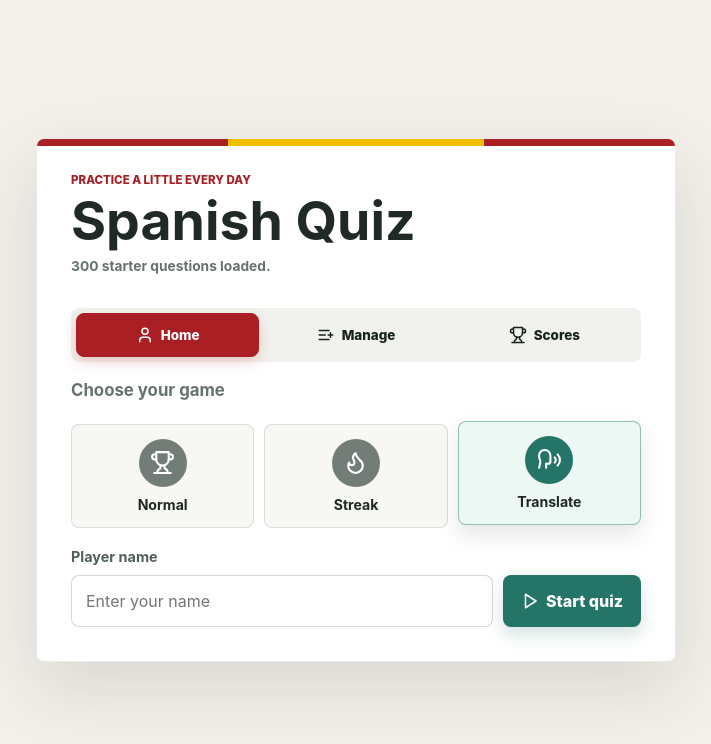
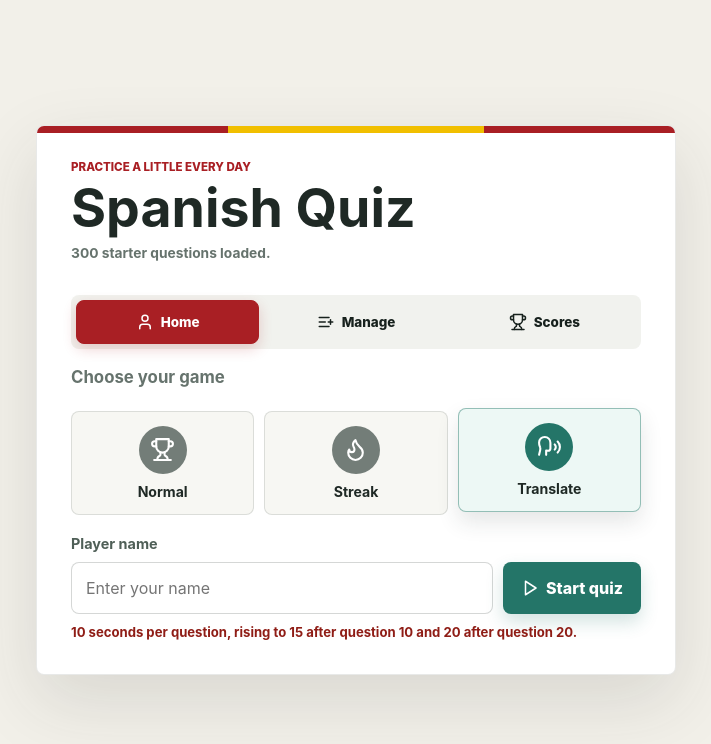
Before and after one commit to etabrizi/spanishQuiz, a React (Vite) app: page / in a window 1280 px wide. Both pictures are taken after a click on the button "Translate". Shown: the top 744 px of the page, without its empty margins (284-995 px from the left). Built offline with nearby package versions, Linux system fonts and the light colour scheme.

Commit message:
time updates

```diff
--- a/src/main.jsx
+++ b/src/main.jsx
@@ -1212,7 +1212,11 @@ function App() {
     }
 
     setAnswer('');
-    setSecondsLeft(ROUND_SECONDS);
+    const nextCardIndex = cardIndex + 1;
+    const extraSeconds = quizMode === QUIZ_MODE.TRANSLATE
+      ? Math.min(Math.floor(nextCardIndex / 10), 2) * 5
+      : 0;
+    setSecondsLeft(ROUND_SECONDS + extraSeconds);
     setFeedback(null);
     setCardIndex((current) => current + 1);
   }
@@ -1521,6 +1525,9 @@ function App() {
                   {questionsLoading ? 'Loading questions…' : 'Start quiz'}
                 </button>
               </div>
+              {quizMode === QUIZ_MODE.TRANSLATE && (
+                <p className="mode-note">10 seconds per question, rising to 15 after question 10 and 20 after question 20.</p>
+              )}
               {!questionsLoading && quizMode === QUIZ_MODE.TRANSLATE && translateSentenceCount < 3 && (
                 <p className="mode-note">Add more nouns, verbs, or time words in Manage to unlock Translate mode.</p>
               )}
```
